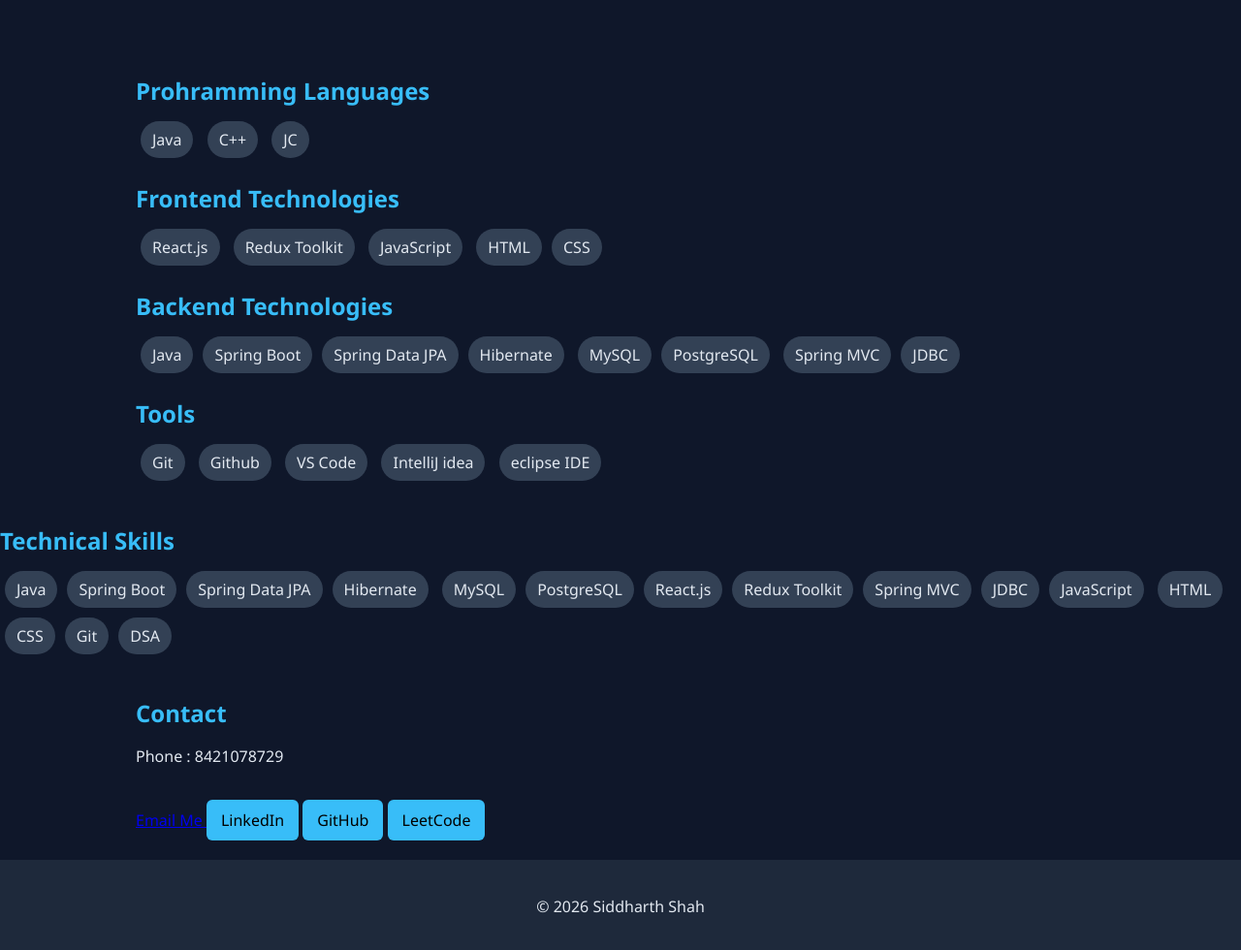
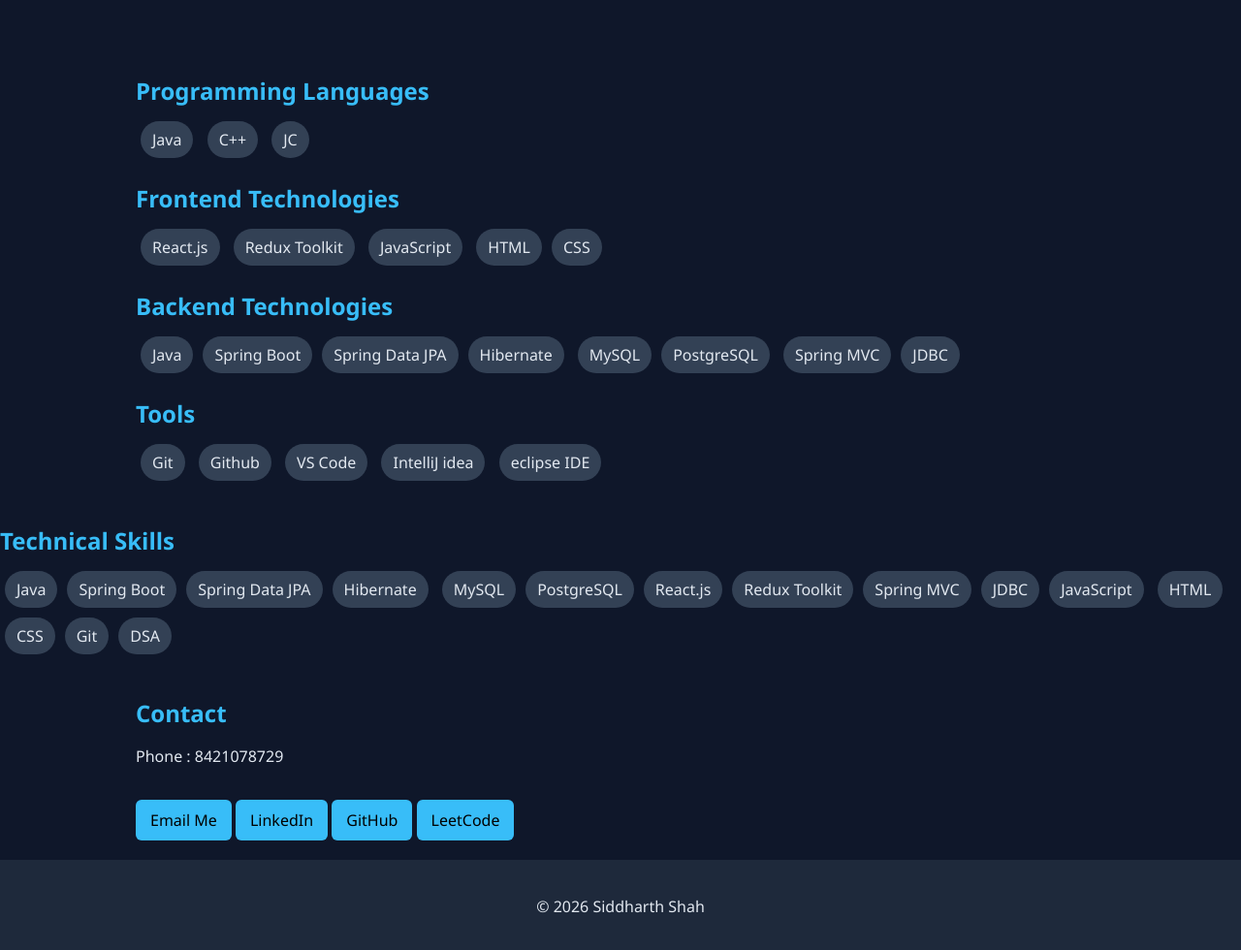
Before and after one commit to siddharth77688/portfolio_website, a plain HTML site: page index.html in a window 1280 px wide. Shown: the part 822-1802 px from the top of the page at 97% size. Drawn offline with Linux system fonts and the light colour scheme.

Commit message:
Fix typo in Programming Languages section

```diff
--- a/index.html
+++ b/index.html
@@ -55,7 +55,7 @@
 </section>
 
 <section id="skills">
-  <h2>Prohramming Languages</h2>
+  <h2>Programming Languages</h2>
   <div class="skills">
     <span>Java</span> <span>C++</span> <span>JC</span>
   </div>
@@ -87,7 +87,7 @@
 <section id="contact">
   <h2>Contact</h2>
   <p>Phone : 8421078729</p>
-  <a href="mailto:siddharth90750@gmail.com?subject=Opportunity to work for us.&body=Hi Siddharth, I saw your portfolio...">
+  <a class="btn" href="mailto:siddharth90750@gmail.com?subject=Opportunity to work for us.&body=Hi Siddharth, I saw your portfolio...">
   Email Me
   </a>
   <a class="btn" href="https://www.linkedin.com/in/siddharth-shah-ba4061286/">LinkedIn</a>
```
